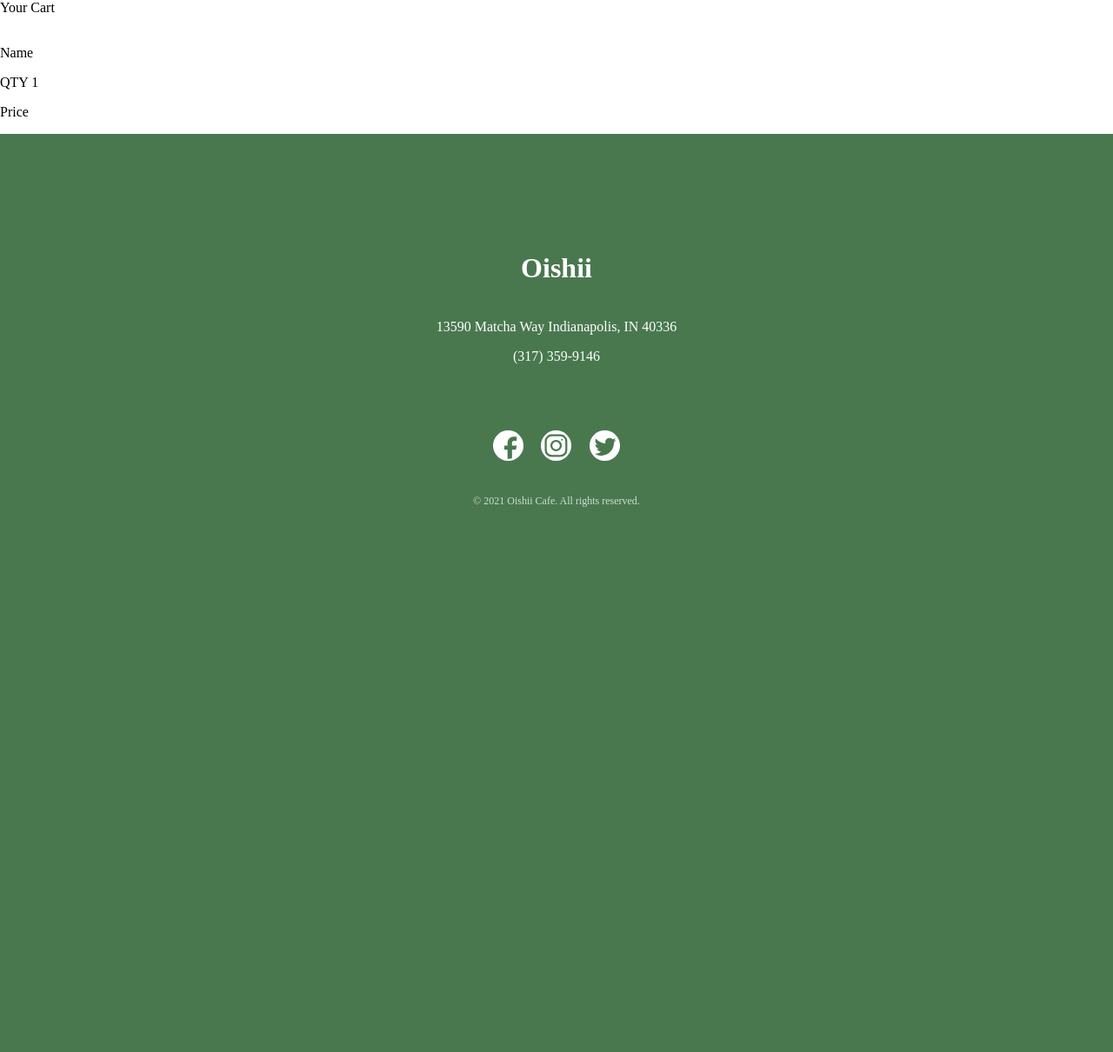
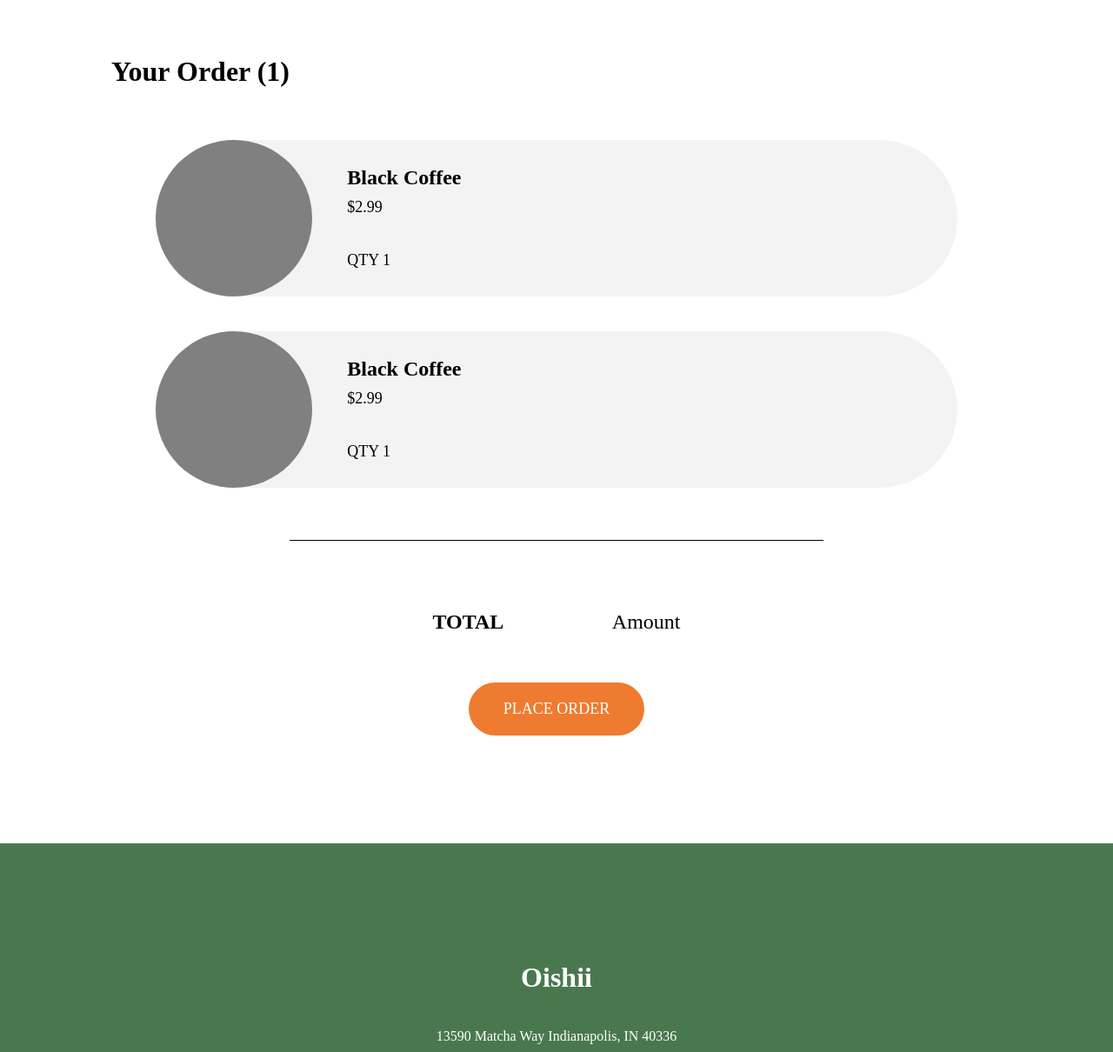
Before and after one commit to k-dicken/I210-Final, a PHP site: page /showcart.php in a window 1280 px wide. Shown: the part 115-1325 px from the top of the page at 87% size. Before the commit the page ends 698 px from the top, so only its background shows below. Run offline with PHP 8.4, Linux system fonts and the light colour scheme; data that the repository does not hold is empty; some libraries are stand-ins or nearby versions; some web fonts are replaced.

Commit message:
more showcart

```diff
--- a/showcart.php
+++ b/showcart.php
@@ -4,19 +4,34 @@ require_once ('includes/header.php');
 require_once('includes/database.php');
 ?>
 
-<div id="showcart" class="">
-    <p class="title">Your Cart</p>
+<div id="showcart" class="full">
+    <p class="p-title">Your Order (1)</p>
 
     <div class="cart">
         <div class="cart-item">
-            <img src="" alt="">
+            <span class="cart-img"></span>
             <div class="cart-item-info">
-                <p>Name</p>
-                <p>QTY 1</p>
-                <p>Price</p>
+                <p class="p-subtitle cart-item-name">Black Coffee</p>
+                <p class="p-textLarge cart-item-price">$2.99</p>
+                <p class="p-textLarge cart-item-quantity">QTY 1</p>
             </div>
         </div>
+        <div class="cart-item">
+            <span class="cart-img"></span>
+            <div class="cart-item-info">
+                <p class="p-subtitle cart-item-name">Black Coffee</p>
+                <p class="p-textLarge cart-item-price">$2.99</p>
+                <p class="p-textLarge cart-item-quantity">QTY 1</p>
+            </div>
+        </div>
+        <div class="line"></div>
+        <div class="cart-total">
+            <p class="p-subtitle bold">TOTAL</p>
+            <p class="p-subtitle">Amount</p>
+        </div>
+        <a href="checkout.php" class="cart-order-button p-textLarge">PLACE ORDER</a>
     </div>
+
 </div>
 
 <?php
--- a/www/css/styles.css
+++ b/www/css/styles.css
@@ -28,15 +28,11 @@ p {
 REUSED CLASSES (FONTS, SECTIONS, CENTERING)
 */
 
-#full {
-    height: 80%;
-    width: 80%;
+.full {
+    width: 100%;
+    padding: 5% 10%;
 
     margin: 0 auto;
-
-    display: flex;
-    align-items: center;
-    justify-content: center;
 }
 
 .logo {
@@ -53,8 +49,6 @@ REUSED CLASSES (FONTS, SECTIONS, CENTERING)
     font-weight: bold;
 
     text-decoration: none;
-
-
 }
 
 .p-subtitle {
@@ -69,7 +63,11 @@ REUSED CLASSES (FONTS, SECTIONS, CENTERING)
 
 .p-textSmall {
     font-family: WorkSans;
-    font-size: 12px;
+    font-size: 14px;
+}
+
+.bold {
+    font-weight: bold;
 }
 
 /*
@@ -742,3 +740,85 @@ LOGIN PAGE
 
     margin: 50px auto 0 auto;
 }
+
+/*
+SHOW CART
+*/
+
+.cart {
+    margin-top: 60px;
+
+    display: flex;
+    flex-direction: column;
+    align-items: center;
+}
+
+.cart-item {
+    width: 90%;
+
+    border-radius: 100px;
+    background-color: #f2f3f2;
+
+    margin-bottom: 40px;
+
+    display: flex;
+    flex-direction: row;
+}
+
+.cart-item .cart-img {
+    height: 180px;
+    width: 180px;
+
+    border-radius: 100px;
+
+    background-color: grey;
+
+    background-position: center;
+    background-repeat: no-repeat;
+    background-size: cover;
+}
+
+.cart-item-info {
+    padding: 30px 40px;
+}
+
+.cart-item-name {
+    font-weight: bold;
+    margin-bottom: 10px;
+}
+
+.cart-item-price {
+    margin-bottom: 40px;
+}
+
+.cart-item-quantity {
+    margin-bottom: 0;
+}
+
+.cart .line {
+    width: 60%;
+    height: 1px;
+
+    margin: 20px 0 80px 0;
+
+    background-color: black;
+}
+
+.cart-total {
+    display: flex;
+    justify-content: space-around;
+
+    width: 40%;
+
+    margin-bottom: 40px;
+}
+
+.cart-order-button {
+    padding: 20px 40px;
+    margin-bottom: 60px;
+    border-radius: 40px;
+
+    text-decoration: none;
+    color: white;
+    background-color: #EE7B30;
+}
```
